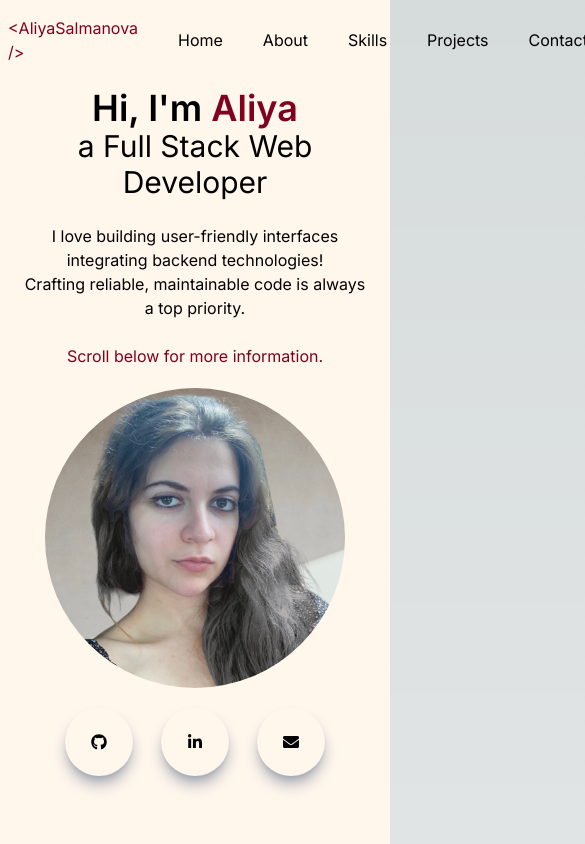
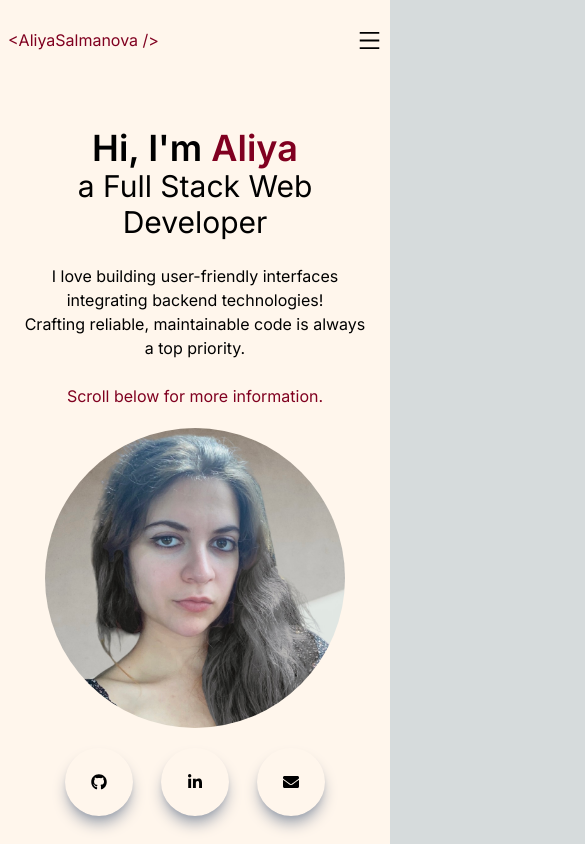
Before and after one commit to AliyaSalmanova1/Personal-Portfolio, a Next.js app in the folder nextjs-dashboard/: page / in a window 390 px wide. Shown: the top 844 px of the page, 585 px wide, since content can reach past the window. Built offline with nearby package versions, Linux system fonts and the light colour scheme; no server answers.

Commit message:
navbar ul now displays as hamburger icon in mobile view

```diff
--- a/nextjs-dashboard/src/app/page.tsx
+++ b/nextjs-dashboard/src/app/page.tsx
@@ -11,7 +11,7 @@ export default function MyApp() {
     <div className="flex flex-col items-center w-screen bg-[#fff6ec]">
       <Navbar />
 
-      <main className="w-full max-w-screen-xl ">
+      <main className="w-screen  ">
         <Home />
         <About />
         <Skills />
--- a/nextjs-dashboard/src/components/Home.tsx
+++ b/nextjs-dashboard/src/components/Home.tsx
@@ -9,12 +9,13 @@ const Home = () => {
 
     return (
 
-        <div className="w-full h-screen flex flex-col justify-center
-        mt-[-80px]
+
+        <div className="w-full min-h-screen flex flex-col justify-center
+        mt-[-80px] pt-[80px]
         ">
 
-            <div className=" p-5 flex flex-col md:flex-row grid-cols-2 gap-5 items-center text-center md:text-left">
-                <div className="mx-auto ">
+            <div className=" p-5 flex justify-center flex-col md:flex-row gap-5 items-center text-center md:text-left">
+                <div className=" ">
                     <h1 className=" text-4xl font-semibold">Hi, I'm <span className="text-[#800020]">Aliya</span></h1>
                     <h2 className="text-3xl">a Full Stack Web Developer</h2>
                     <br/>
@@ -62,6 +63,10 @@ const Home = () => {
         </div>
 
 
+
+
+
+
     )
 
 
--- a/nextjs-dashboard/src/components/Navbar.tsx
+++ b/nextjs-dashboard/src/components/Navbar.tsx
@@ -1,6 +1,8 @@
 "use client"
 import {useState, useEffect} from "react"
 import Link from 'next/link';
+
+import {AiOutlineMenu } from 'react-icons/ai';
 
 
 const AliyaSalmanova = () => {
@@ -9,9 +11,8 @@ const AliyaSalmanova = () => {
 
 const Navbar = () => {
 
+    const [nav, setNav] = useState(false);
     const [shadow, setShadow] = useState(false);
-
-    console.log('window', window)
 
     useEffect(() => {
         const handleShadow = () => {
@@ -24,8 +25,13 @@ const Navbar = () => {
         window.addEventListener('scroll', handleShadow);
     }, []);
 
+    const handleNav = () => {
+    setNav(!nav);
+    };
+
 
     return (
+        <>
             <nav className={
                 shadow ?
                 "shadow-xl sticky top-0 z-50 h-20 w-full px-2 flex justify-between items-center" :
@@ -34,7 +40,7 @@ const Navbar = () => {
 
                 <h1 className="text-[#800020]">{<AliyaSalmanova />}</h1>
 
-            <ul className="flex">
+                <ul className="hidden md:flex">
                     <li className="ml-10"><Link href='/'>Home</Link></li>
                     <li className="ml-10"><Link href='/#about'>About</Link></li>
                     <li className="ml-10"><Link href='/#skills'>Skills</Link></li>
@@ -42,7 +48,31 @@ const Navbar = () => {
                     <li className="ml-10"><Link href='/#contact'>Contact</Link></li>
                 </ul>
 
+                {/*hamburger*/}
+
+                <div
+
+                    onClick={handleNav}
+                    className='md:hidden'
+                >
+                    <AiOutlineMenu size={25} />
+                </div>
+
             </nav>
+
+            <div className={
+            nav? "md:hidden fixed left-0 top-0 w-full h-screen bg-black/70" :
+            ""
+            }>
+
+                <div className="">
+
+                </div>
+
+            </div>
+
+        </>
+
 
 
 
```
Lines whose indentation alone changed are shown as unchanged.
